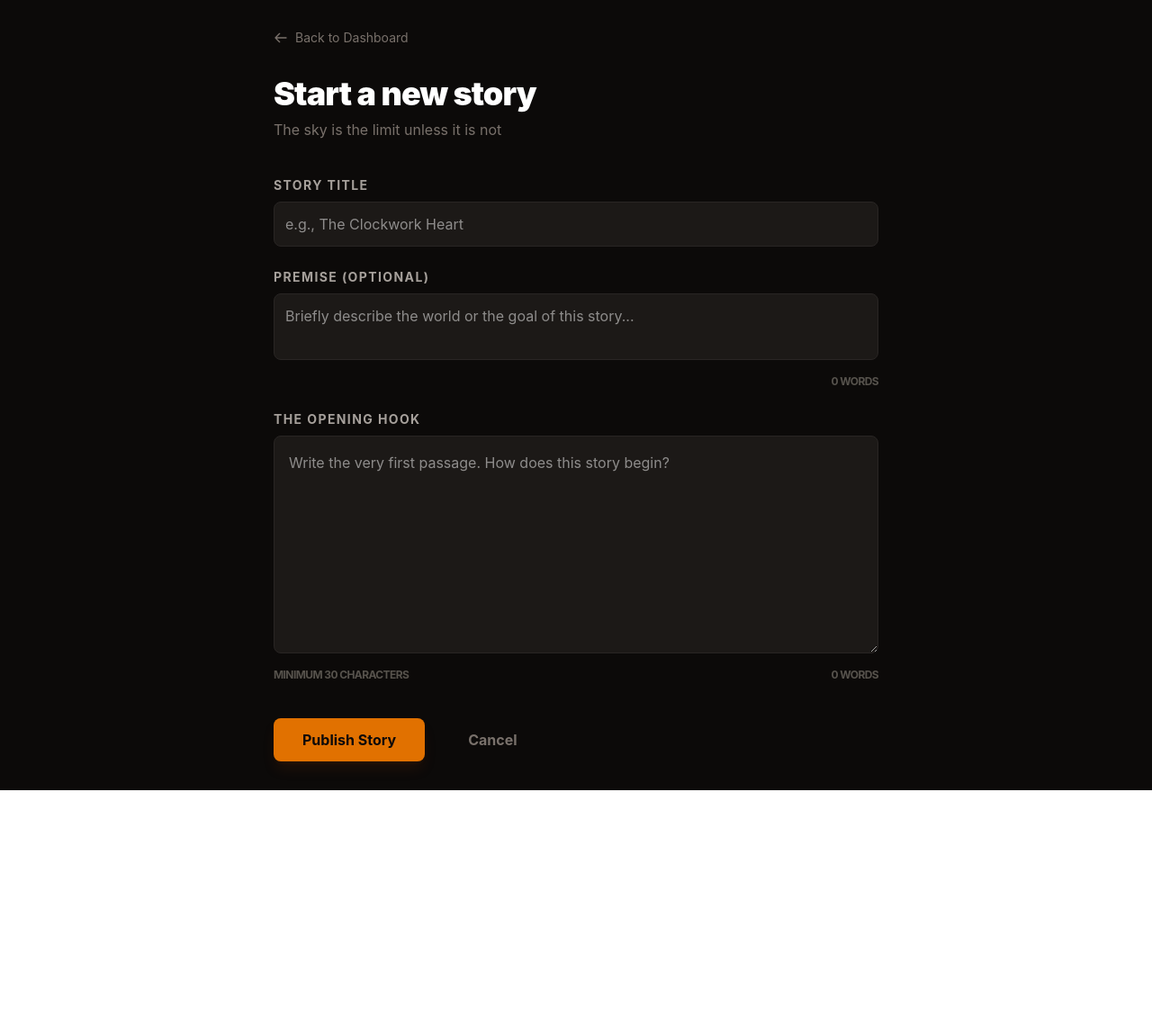
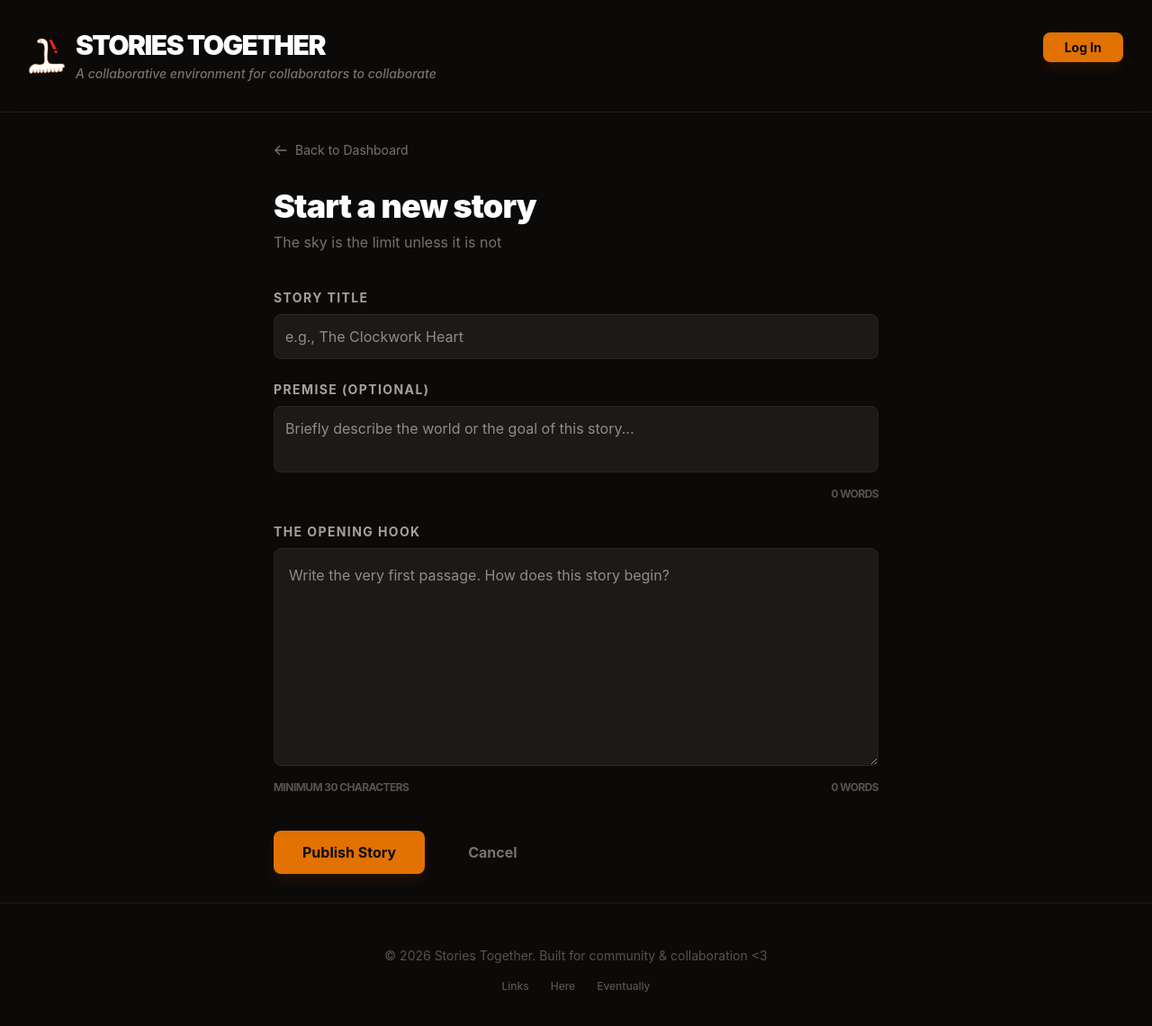
Before and after one commit to Lego-RL/stories-together, a React (Vite) app in the folder frontend/: page /create-story in a window 1280 px wide. Shown: the top 1140 px of the page at 90% size. Before the commit the page ends 878 px from the top, so only its background shows below. Built offline with nearby package versions, Linux system fonts and the light colour scheme.

Commit message:
header and footer on createstory page, reset scroll upon navigation

```diff
--- a/frontend/src/App.jsx
+++ b/frontend/src/App.jsx
@@ -1,4 +1,5 @@
-import { Routes, Route } from "react-router-dom";
+import { useEffect } from "react";
+import { Routes, Route, useLocation } from "react-router-dom";
 import Profile from "./pages/Profile";
 import Home from "./pages/Home";
 import CreateStory from "./pages/CreateStory";
@@ -12,6 +13,11 @@ import { useProactiveTokenRefresh } from "./hooks/useTokenRefresh";
 
 function App() {
   useProactiveTokenRefresh();
+  const { pathname } = useLocation();
+
+  useEffect(() => {
+    window.scrollTo(0, 0);
+  }, [pathname]);
 
   return (
     <Routes>
--- a/frontend/src/pages/CreateStory.jsx
+++ b/frontend/src/pages/CreateStory.jsx
@@ -2,11 +2,15 @@ import { useState } from "react";
 import { useNavigate } from "react-router-dom";
 import { useMutation, useQueryClient } from "@tanstack/react-query";
 import { api } from "../api/client";
+import { useMe } from "../hooks/useAuth";
 import { countWords } from "../utils/wordCount";
+import SiteHeader from "../components/shared/Header";
+import SiteFooter from "../components/shared/Footer";
 
 export default function CreateStory() {
   const navigate = useNavigate();
   const queryClient = useQueryClient();
+  const { data: user, isLoading: userIsLoading } = useMe();
 
   const [formData, setFormData] = useState({
     title: "",
@@ -38,7 +42,10 @@ export default function CreateStory() {
   };
 
   return (
-    <div className="min-h-screen bg-stone-950 text-stone-100 p-8 flex justify-center">
+    <div className="min-h-screen bg-stone-950 text-stone-100 flex flex-col">
+      <SiteHeader isLoading={userIsLoading} user={user} />
+
+      <main className="flex-1 p-8 flex justify-center">
         <div className="w-full max-w-2xl">
           {/* navigate back */}
           <button
@@ -141,6 +148,9 @@ export default function CreateStory() {
             </div>
           </form>
         </div>
+      </main>
+
+      <SiteFooter />
     </div>
   );
 }
```
Lines whose indentation alone changed are shown as unchanged.
